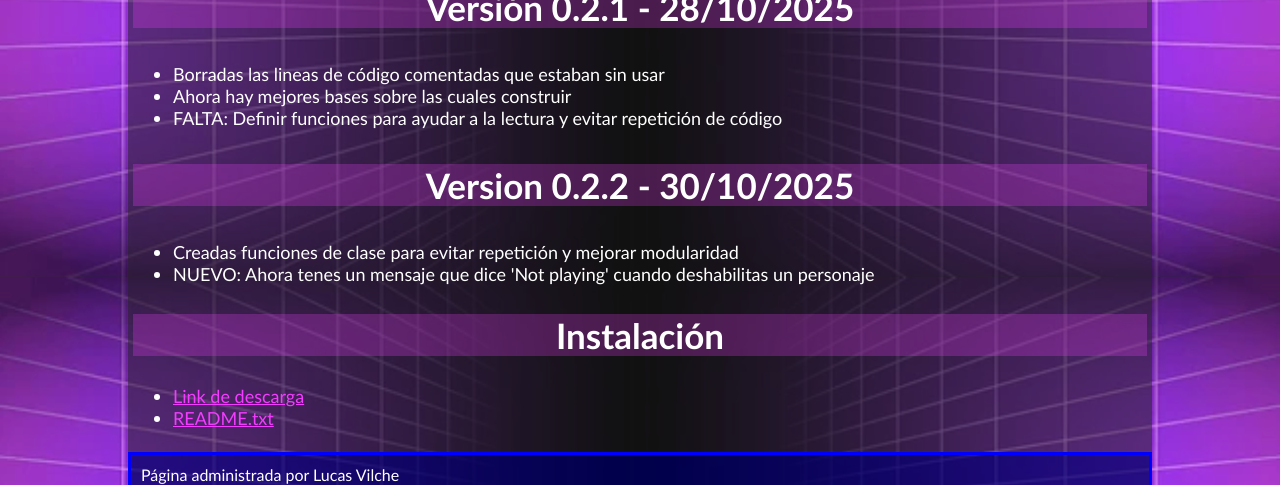
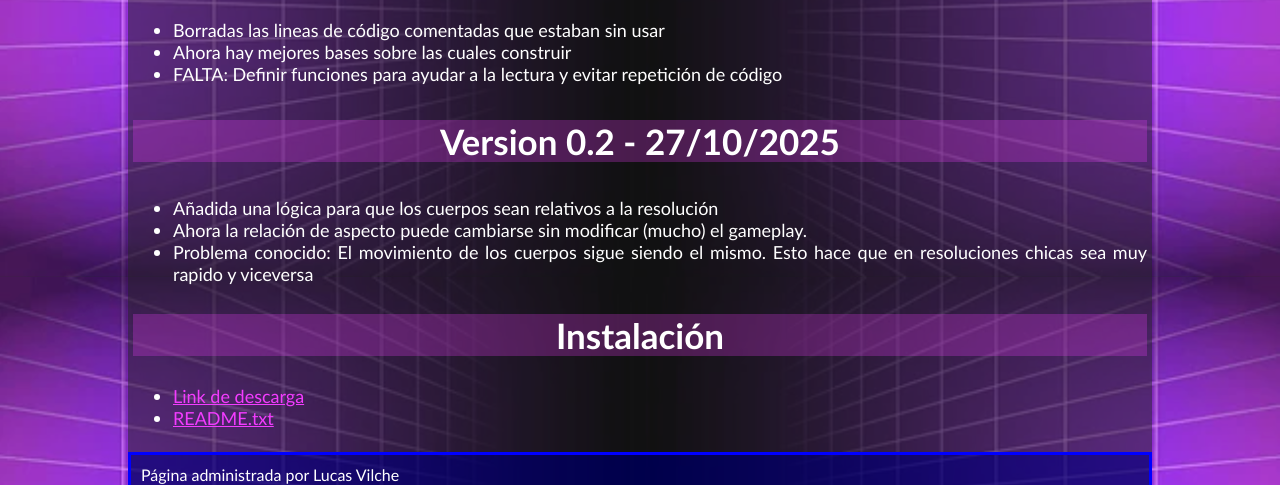
Before and after one commit to DarkSlayerV201/1MB-Games, a plain HTML site: page Proyecto/HTML/pongFor4/pongFor4Changelog.html in a window 1280 px wide. Shown: the part 746-1231 px from the top of the page. Drawn offline with Linux system fonts and the light colour scheme.

Commit message:
Añadido archivo de JS para inyectar el changelog en el HTML correspondiente.

```diff
--- a/Proyecto/HTML/pongFor4/pongFor4Changelog.html
+++ b/Proyecto/HTML/pongFor4/pongFor4Changelog.html
@@ -31,36 +31,11 @@
 
     <main id="main">
         <section>
-
             <div>
                 <h2 id="main_subtitle">Pong For 4 - Changelog</h2>
                 <a class="link" href="./pongFor4.html">Haz click aquí para ver la descripción</a>
             </div>
-
-            <div>
-                <h3 class="body-subtitle">Version 0.2 - 27/10/2025</h3>
-                <ul class="larger_text">
-                    <li>Añadida una lógica para que los cuerpos sean relativos a la resolución</li>
-                    <li>Ahora la relación de aspecto puede cambiarse sin modificar (mucho) el gameplay.</li>
-                    <li>Problema conocido: El movimiento de los cuerpos sigue siendo el mismo. Esto hace que en resoluciones chicas sea muy rapido y viceversa</li>
-                </ul>
-            </div>
-
-            <div>
-                <h3 class="body-subtitle">Versión 0.2.1 - 28/10/2025</h3>
-                <ul class="larger_text">
-                    <li>Borradas las lineas de código comentadas que estaban sin usar</li>
-                    <li>Ahora hay mejores bases sobre las cuales construir</li>
-                    <li>FALTA: Definir funciones para ayudar a la lectura y evitar repetición de código</li>
-                </ul>
-            </div>
-
-            <div>
-                <h3 class="body-subtitle">Version 0.2.2 - 30/10/2025</h3>
-                <ul class="larger_text">
-                    <li>Creadas funciones de clase para evitar repetición y mejorar modularidad</li>
-                    <li>NUEVO: Ahora tenes un mensaje que dice 'Not playing' cuando deshabilitas un personaje</li>
-            </div>
+            <div id="mainDiv"><!--Código inyectado por JS--></div>
             <div>
                 <h2 class="body-subtitle">
                     Instalación
@@ -72,11 +47,10 @@
                     <li>
                         <a class="link" href="https://github.com/DarkSlayerV201/Pong-For-4/blob/main/Pong%20For%204/README.txt">README.txt</a>
                     </li>
-
-
                 </ul>
             </div>
         </section>
+        <script src="../../JS/pongFor4Changelog.js"></script>
     </main>
 
     <footer id="footer">
--- /dev/null
+++ b/Proyecto/JS/pongFor4Changelog.js
@@ -0,0 +1,37 @@
+const mainDiv = document.getElementById("mainDiv");
+
+function añadirContenido(contenidoTitulo, contenido) {
+    let divPadre = document.createElement("div");
+
+    let titulo = document.createElement("h3");
+    titulo.className = "body-subtitle";
+    titulo.textContent = contenidoTitulo;
+    divPadre.appendChild(titulo);
+
+    let listaCambios = document.createElement("ul");
+    listaCambios.className = "larger_text";
+    for (let i = 0; i < contenido.length; i++) {
+        let cambio = contenido[i];
+        let itemCambio = document.createElement("li");
+        itemCambio.textContent = cambio;
+        listaCambios.appendChild(itemCambio);
+    };
+    divPadre.appendChild(listaCambios);
+
+    mainDiv.appendChild(divPadre);
+}
+
+añadirContenido("Version 0.2.2 - 30/10/2025", [
+    "Creadas funciones de clase para evitar repetición y mejorar modularidad",
+    "NUEVO: Ahora tenes un mensaje que dice 'Not playing' cuando deshabilitas un personaje",
+]);
+añadirContenido("Version 0.2.1 - 28/10/2025", [
+    "Borradas las lineas de código comentadas que estaban sin usar",
+    "Ahora hay mejores bases sobre las cuales construir",
+    "FALTA: Definir funciones para ayudar a la lectura y evitar repetición de código",
+]);
+añadirContenido("Version 0.2 - 27/10/2025", [
+    "Añadida una lógica para que los cuerpos sean relativos a la resolución",
+    "Ahora la relación de aspecto puede cambiarse sin modificar (mucho) el gameplay.",
+    "Problema conocido: El movimiento de los cuerpos sigue siendo el mismo. Esto hace que en resoluciones chicas sea muy rapido y viceversa",
+]);
```
